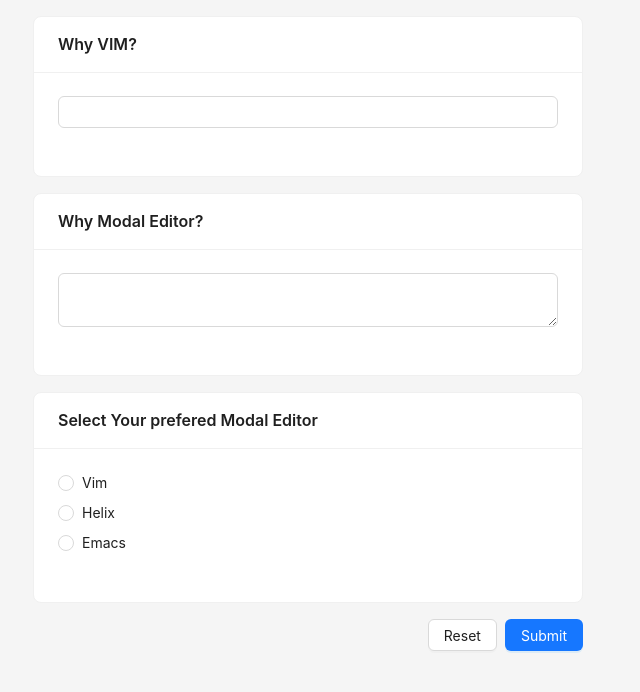
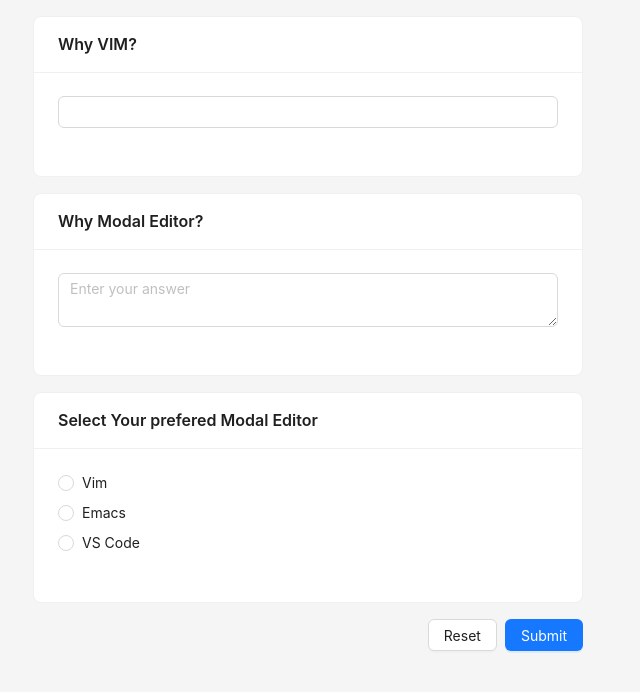
Before and after one commit to ShUbHaM13M/Forms, a Next.js app: page / in a window 1280 px wide. Shown: the top 692 px of the page, without its empty margins (332-972 px from the left). Built offline with nearby package versions, Linux system fonts and the light colour scheme.

Commit message:
Added route for user facing form

```diff
--- /dev/null
+++ b/src/app/api/form/[id]/route.ts
@@ -0,0 +1,19 @@
+import connectDB from "@/lib/connect-db";
+import { Form } from "@/models/Form";
+import { NextResponse } from "next/server";
+
+export async function GET(
+  _request: Request,
+  { params }: { params: { id: string } }
+) {
+  try {
+    await connectDB();
+    const form = await Form.findById(params.id);
+    return NextResponse.json({
+      error: false,
+      form,
+    });
+  } catch (error: any) {
+    return NextResponse.json({ error: true, message: error.message });
+  }
+}
--- a/src/app/components/question/index.tsx
+++ b/src/app/components/question/index.tsx
@@ -1,51 +1,33 @@
-import { Card, Form, Input, InputProps, Radio, Space } from "antd";
-import { TextAreaProps } from "antd/es/input";
+import { Question } from "@/app/global";
+import { Card, Form, Input, Radio, Space } from "antd";
+import { useEffect } from "react";
 
-type RequiredAttributes<T, K extends keyof T> = Required<Pick<T, K>>;
+function renderAnswerComponent(question: Question) {
+  let InputField: React.ReactElement = <>Not Yet Implemented!</>;
 
-interface AnswerTypeShort {
-  type: "short-answer";
-  inputProps: RequiredAttributes<InputProps, "name">;
-}
-
-interface AnswerTypeLong {
-  type: "long-answer";
-  inputProps: RequiredAttributes<TextAreaProps, "name">;
-}
-
-interface AnswerTypeOptions {
-  type: "option-answer";
-  options: string[];
-  inputProps: RequiredAttributes<InputProps, "name">;
-}
-
-export type AnswerType = AnswerTypeShort | AnswerTypeLong | AnswerTypeOptions;
-
-export type QuestionType = {
-  title: string;
-  answer: AnswerType;
-  isRequired?: boolean;
-};
-
-function renderAnswerComponent(answer: AnswerType) {
-  let InputField: React.ReactElement = <></>;
-
-  switch (answer.type) {
+  switch (question.answerType) {
     case "short-answer": {
-      InputField = <Input {...answer.inputProps} />;
+      console.log(question);
+      InputField = <Input name={question.title} {...question.validations} />;
       break;
     }
     case "long-answer": {
-      InputField = <Input.TextArea {...answer.inputProps} />;
+      InputField = (
+        <Input.TextArea name={question.title} {...question.validations} />
+      );
       break;
     }
-    case "option-answer": {
+    case "radio-answer": {
+      const options = question.answerOptions?.choices
+        ? question.answerOptions.choices
+        : [];
+
       InputField = (
-        <Radio.Group>
+        <Radio.Group name={question.title}>
           <Space direction="vertical">
-            {answer.options.map((option) => (
-              <Radio value={option} key={option}>
-                {option}
+            {options.map((option) => (
+              <Radio value={option.label} key={option.id}>
+                {option.label}
               </Radio>
             ))}
           </Space>
@@ -56,15 +38,12 @@
     default:
       break;
   }
-  return (
-    <Form.Item name={answer.inputProps.name} rules={[{ required: true }]}>
-      {InputField}
-    </Form.Item>
-  );
+  return <Form.Item rules={[{ required: true }]}>{InputField}</Form.Item>;
 }
 
-const Question = ({ answer, title, isRequired = true }: QuestionType) => {
-  return <Card title={title}>{renderAnswerComponent(answer)}</Card>;
+const Question = ({ question }: { question: Question }) => {
+  const Answer = renderAnswerComponent(question);
+  return <Card title={question.title}>{Answer}</Card>;
 };
 
 export default Question;
--- a/src/app/create-form/CreateFormStore.ts
+++ b/src/app/create-form/CreateFormStore.ts
@@ -2,7 +2,7 @@
 import { uuidv4 } from "../components/sortable-list/utils";
 import { create } from "zustand";
 
-interface FormState {
+export interface FormState {
   title: string;
   description: string;
   questions: Question[];
@@ -32,7 +32,7 @@
       answerType: "short-answer",
       description: "Hello World!",
       title: "Question 0",
-      answerOptions: {
+      validations: {
         minLength: 10,
         showCount: true,
       },
--- a/src/app/page.tsx
+++ b/src/app/page.tsx
@@ -12,35 +12,40 @@
 } from "antd";
 import theme from "../theme/themeConfig";
 import { Question } from "./components";
-import { QuestionType } from "./components/question";
+import { type Question as QuestionType } from "./global";
+import { uuidv4 } from "./components/sortable-list/utils";
 
 const questions: QuestionType[] = [
   {
+    id: uuidv4(),
     title: "Why VIM?",
-    answer: {
-      type: "short-answer",
-      inputProps: {
-        name: "why-vim",
-      },
+    answerType: "short-answer",
+    validations: {
+      name: "why-vim",
     },
   },
   {
+    id: uuidv4(),
     title: "Why Modal Editor?",
-    answer: {
-      type: "long-answer",
-      inputProps: {
-        name: "why-modal-editor",
-      },
+    answerType: "long-answer",
+    validations: {
+      name: "why-modal-editor",
+      placeholder: "Enter your answer",
     },
   },
   {
+    id: uuidv4(),
     title: "Select Your prefered Modal Editor",
-    answer: {
-      type: "option-answer",
-      options: ["Vim", "Helix", "Emacs"],
-      inputProps: {
-        name: "preferred-modal-editor",
-      },
+    answerType: "radio-answer",
+    answerOptions: {
+      choices: [
+        { id: uuidv4(), label: "Vim" },
+        { id: uuidv4(), label: "Emacs" },
+        { id: uuidv4(), label: "VS Code" },
+      ],
+    },
+    validations: {
+      name: "preferred-modal-editor",
     },
   },
 ];
@@ -60,7 +65,7 @@
           <Form form={form}>
             <Space direction="vertical" size="middle" style={{ width: "100%" }}>
               {questions.map((question) => (
-                <Question key={question.title} {...question} />
+                <Question key={question.title} question={question} />
               ))}
 
               <Row gutter={8} justify="end">
```
Also changed, not shown: src/app/create-form/Header.tsx (+6 -2 lines), src/app/form/[id]/page.tsx (added, +48 -0 lines), src/app/global/index.ts (+8 -2 lines).
